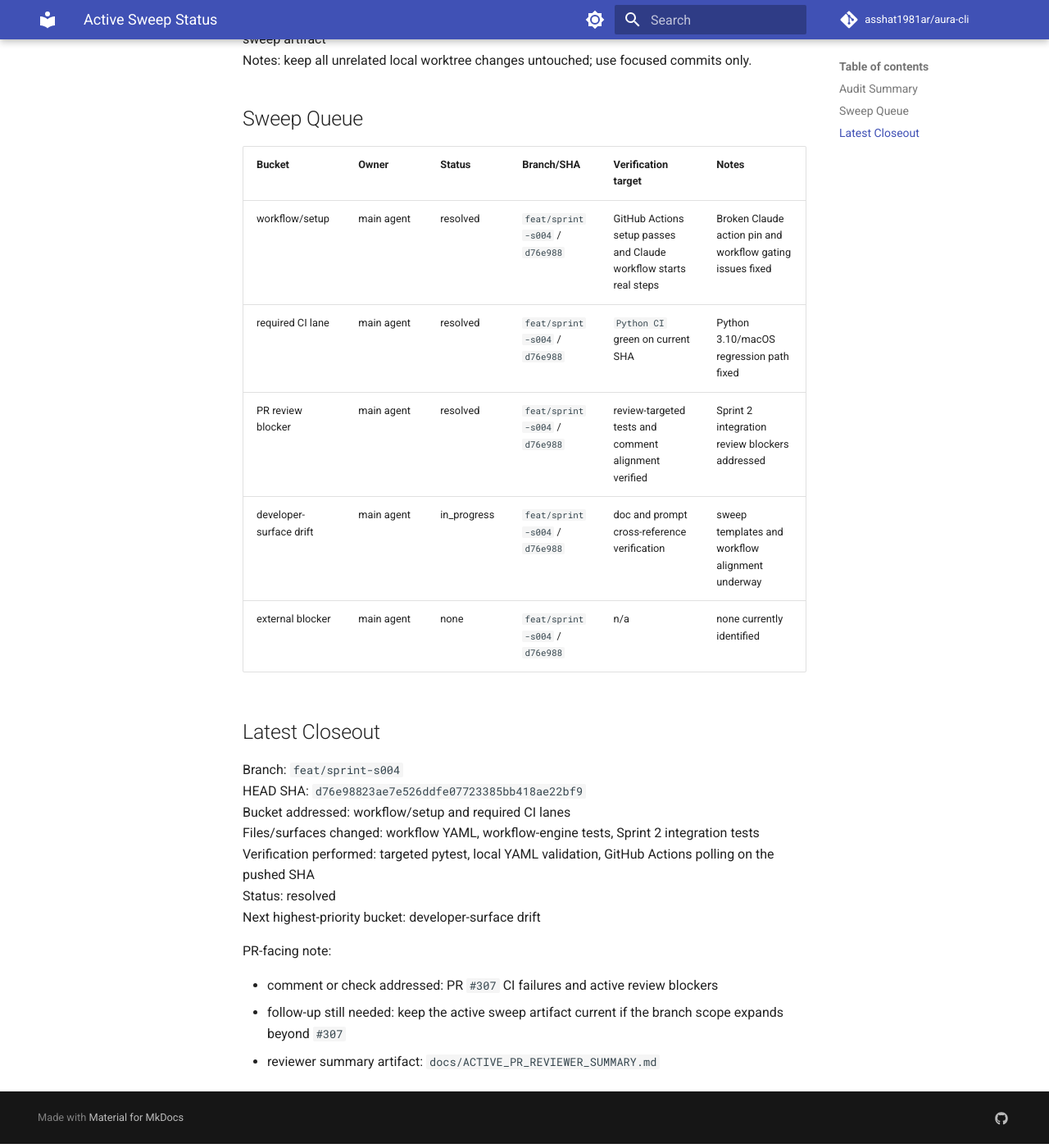
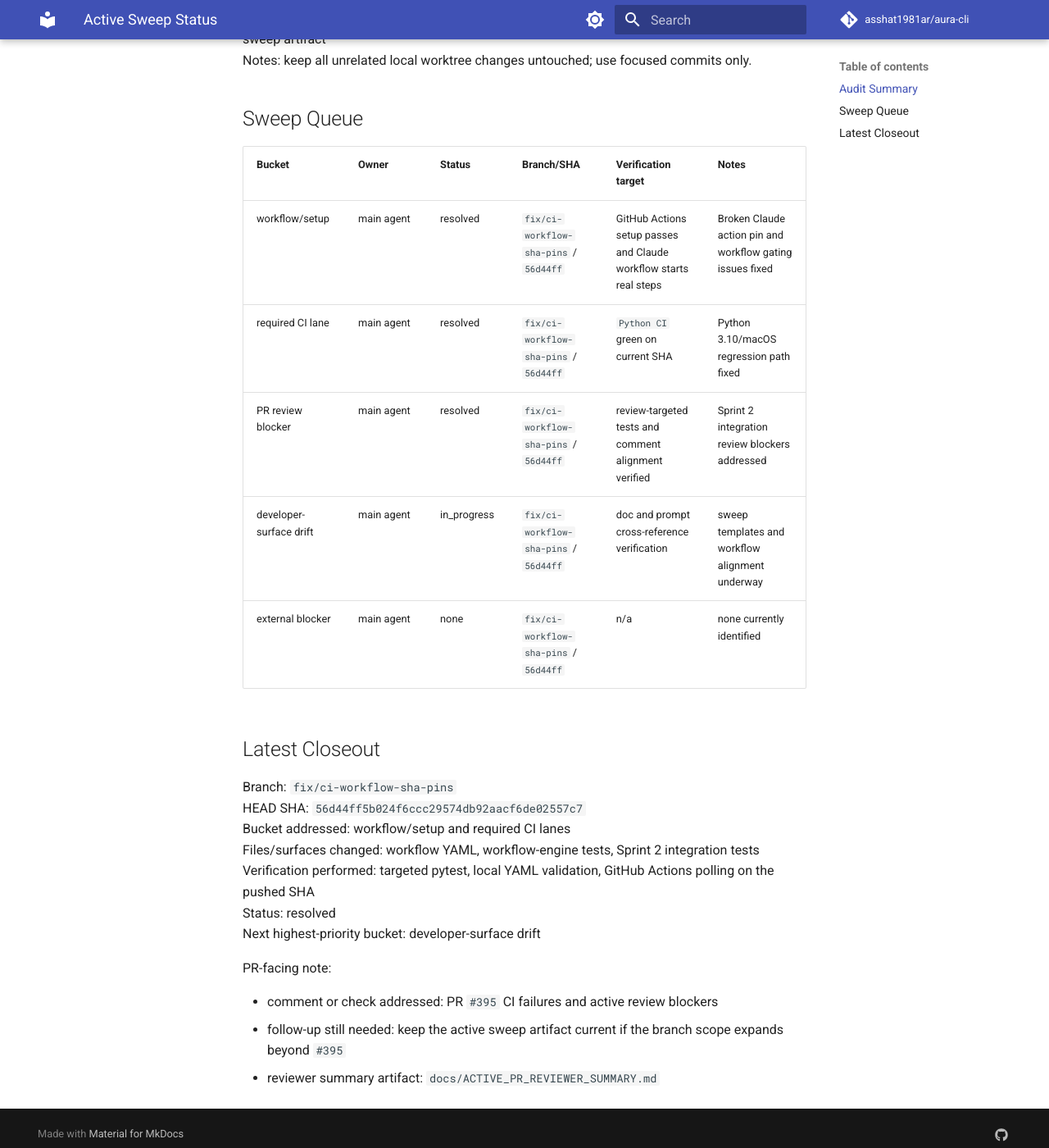
Before and after one commit to asshat1981ar/aura-cli, an MkDocs documentation site: the page built from docs/ACTIVE_SWEEP_STATUS.md, in a window 1280 px wide and 1400 px high, scrolled down 1099 px. Shown: the whole window at 82% size. Built offline with MkDocs 1.6.1 and Material for MkDocs 9.7.7, drawn with Linux system fonts in a browser that asks for light colours; comment, search, counter and statistics services are not loaded; the version menu is left out; some of the changed text lies outside the part shown.

Commit message:
Fix CI: add pytest-asyncio to dev extras, update sweep artifacts for PR #395
- Add pytest-asyncio>=0.21 to [project.optional-dependencies].dev so
  pip install -e '[dev]' picks it up in CI (asyncio_mode=auto already set)
- Regenerate sweep artifacts referencing PR #395

Co-authored-by: Copilot <223556219+Copilot@users.noreply.github.com>

```diff
--- a/docs/ACTIVE_SWEEP_STATUS.md
+++ b/docs/ACTIVE_SWEEP_STATUS.md
@@ -4,9 +4,9 @@ This file is the live audit, queue, and closeout surface for the current repo-wi
 
 ## Audit Summary
 
-Branch: `feat/sprint-s004`
-HEAD SHA: `d76e98823ae7e526ddfe07723385bb418ae22bf9`
-Target PR(s): `#307`
+Branch: `fix/ci-workflow-sha-pins`
+HEAD SHA: `56d44ff5b024f6ccc29574db92aacf6de02557c7`
+Target PR(s): `#395`
 
 Active error buckets:
 
@@ -36,16 +36,16 @@ Notes: keep all unrelated local worktree changes untouched; use focused commits
 
 | Bucket | Owner | Status | Branch/SHA | Verification target | Notes |
 | --- | --- | --- | --- | --- | --- |
-| workflow/setup | main agent | resolved | `feat/sprint-s004` / `d76e988` | GitHub Actions setup passes and Claude workflow starts real steps | Broken Claude action pin and workflow gating issues fixed |
-| required CI lane | main agent | resolved | `feat/sprint-s004` / `d76e988` | `Python CI` green on current SHA | Python 3.10/macOS regression path fixed |
-| PR review blocker | main agent | resolved | `feat/sprint-s004` / `d76e988` | review-targeted tests and comment alignment verified | Sprint 2 integration review blockers addressed |
-| developer-surface drift | main agent | in_progress | `feat/sprint-s004` / `d76e988` | doc and prompt cross-reference verification | sweep templates and workflow alignment underway |
-| external blocker | main agent | none | `feat/sprint-s004` / `d76e988` | n/a | none currently identified |
+| workflow/setup | main agent | resolved | `fix/ci-workflow-sha-pins` / `56d44ff` | GitHub Actions setup passes and Claude workflow starts real steps | Broken Claude action pin and workflow gating issues fixed |
+| required CI lane | main agent | resolved | `fix/ci-workflow-sha-pins` / `56d44ff` | `Python CI` green on current SHA | Python 3.10/macOS regression path fixed |
+| PR review blocker | main agent | resolved | `fix/ci-workflow-sha-pins` / `56d44ff` | review-targeted tests and comment alignment verified | Sprint 2 integration review blockers addressed |
+| developer-surface drift | main agent | in_progress | `fix/ci-workflow-sha-pins` / `56d44ff` | doc and prompt cross-reference verification | sweep templates and workflow alignment underway |
+| external blocker | main agent | none | `fix/ci-workflow-sha-pins` / `56d44ff` | n/a | none currently identified |
 
 ## Latest Closeout
 
-Branch: `feat/sprint-s004`
-HEAD SHA: `d76e98823ae7e526ddfe07723385bb418ae22bf9`
+Branch: `fix/ci-workflow-sha-pins`
+HEAD SHA: `56d44ff5b024f6ccc29574db92aacf6de02557c7`
 Bucket addressed: workflow/setup and required CI lanes
 Files/surfaces changed: workflow YAML, workflow-engine tests, Sprint 2 integration tests
 Verification performed: targeted pytest, local YAML validation, GitHub Actions polling on the pushed SHA
@@ -54,6 +54,6 @@ Next highest-priority bucket: developer-surface drift
 
 PR-facing note:
 
-- comment or check addressed: PR `#307` CI failures and active review blockers
-- follow-up still needed: keep the active sweep artifact current if the branch scope expands beyond `#307`
+- comment or check addressed: PR `#395` CI failures and active review blockers
+- follow-up still needed: keep the active sweep artifact current if the branch scope expands beyond `#395`
 - reviewer summary artifact: `docs/ACTIVE_PR_REVIEWER_SUMMARY.md`
--- a/pyproject.toml
+++ b/pyproject.toml
@@ -42,6 +42,7 @@ dependencies = [
 dev = [
     "pytest>=7.0",
     "pytest-cov>=4.0",
+    "pytest-asyncio>=0.21",
     "httpx>=0.24",
     "anyio>=4.0",
     "ruff>=0.4",
```
Also changed, not shown: docs/ACTIVE_PR_REVIEWER_SUMMARY.md (+6 -6 lines).
